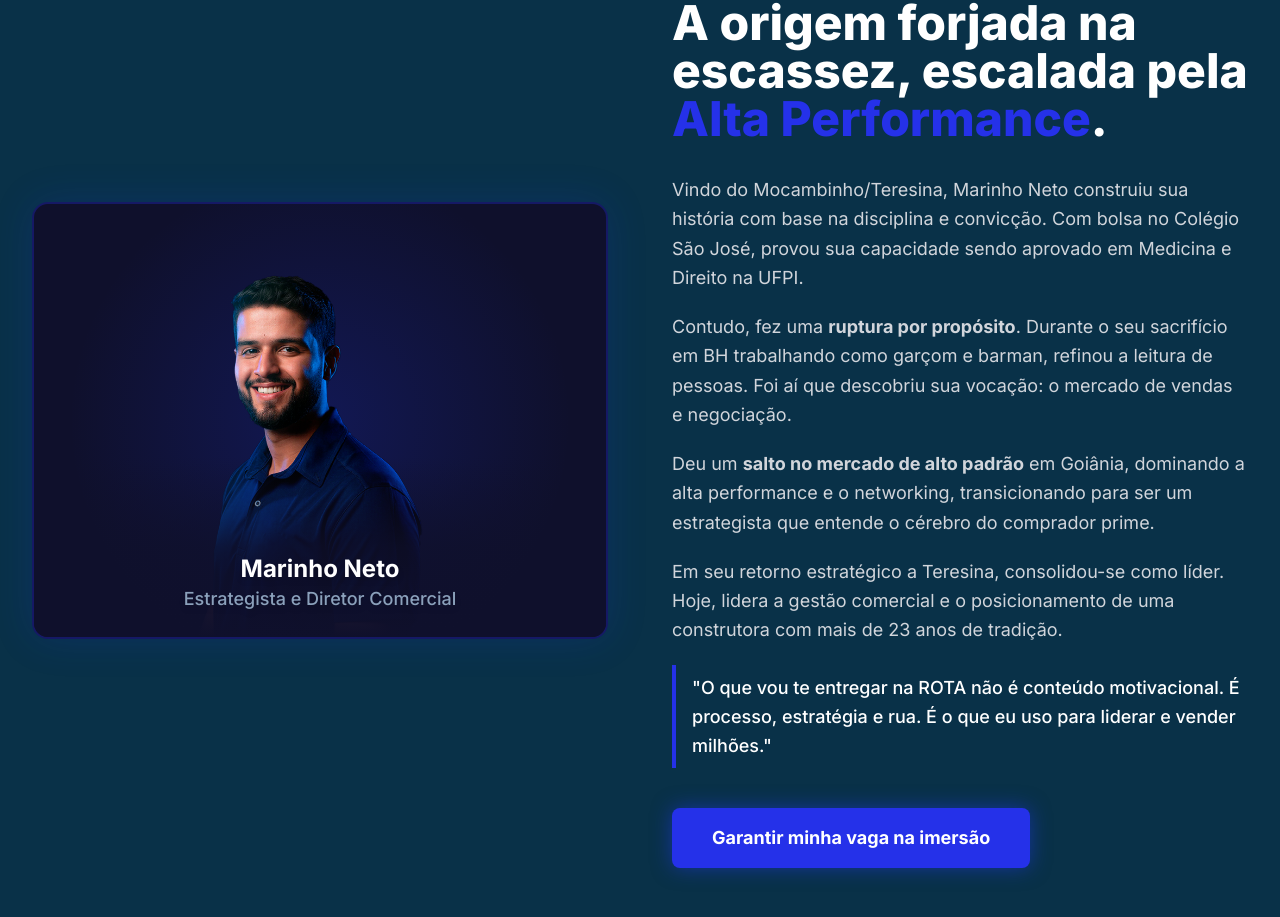
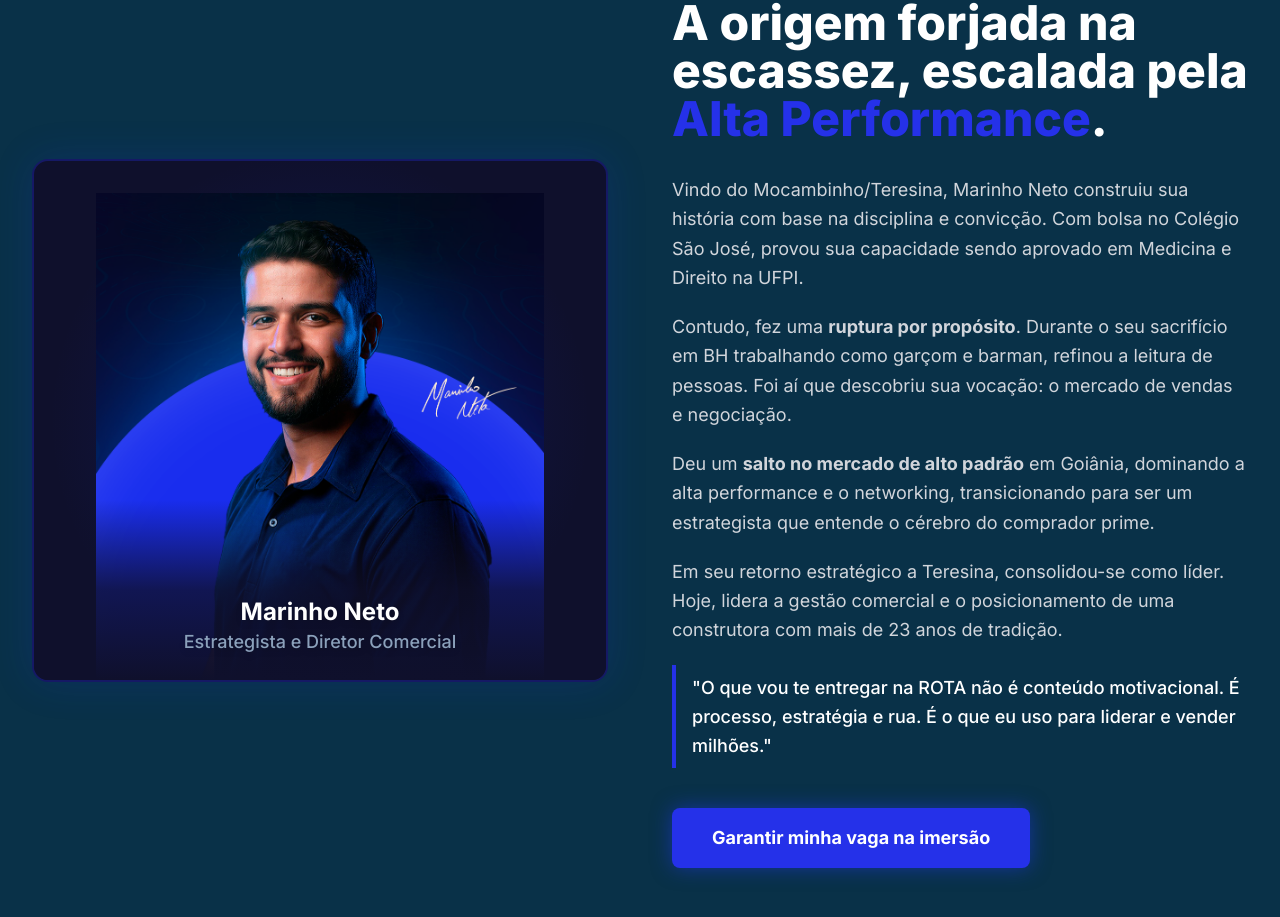
Before and after one commit to MestreZuao/rota-landing-page, a React (Vite) app: page / in a window 1280 px wide. Shown: the part 3200-4117 px from the top of the page. Built offline with nearby package versions, Linux system fonts and the light colour scheme.

Commit message:
feat: updated profile bio image

```diff
--- a/src/components/About.jsx
+++ b/src/components/About.jsx
@@ -10,7 +10,7 @@ const About = () => {
                     <div className="w-full lg:w-1/2">
                         <div className="relative rounded-2xl overflow-hidden border-2 border-brand-blue/30 shadow-[0_0_40px_rgba(30,56,241,0.15)] flex justify-center bg-brand-dark">
                             <img
-                                src="/elementos-visuais/FOTO-MARINHO-PNG.png"
+                                src="/elementos-visuais/marinho-bio.png"
                                 alt="Marinho Neto"
                                 className="w-full max-w-md h-auto object-contain z-10 relative pt-8"
                                 onError={(e) => { e.target.onerror = null; e.target.src = "https://via.placeholder.com/800x1000/0a0a0a/1e38f1?text=FOTO+MARINHO+NETO" }}
```
Also changed, not shown: public/elementos-visuais/marinho-bio.png (added).
